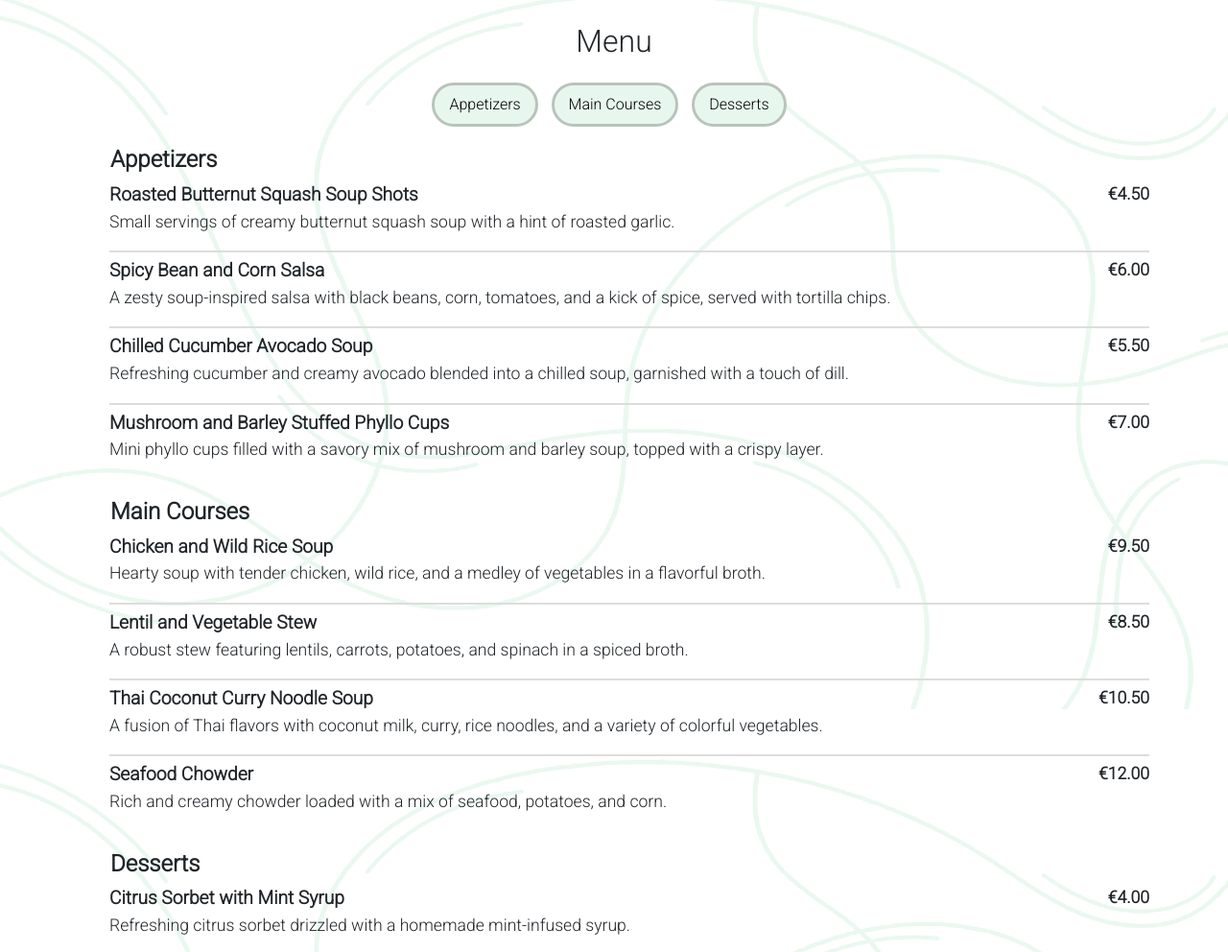
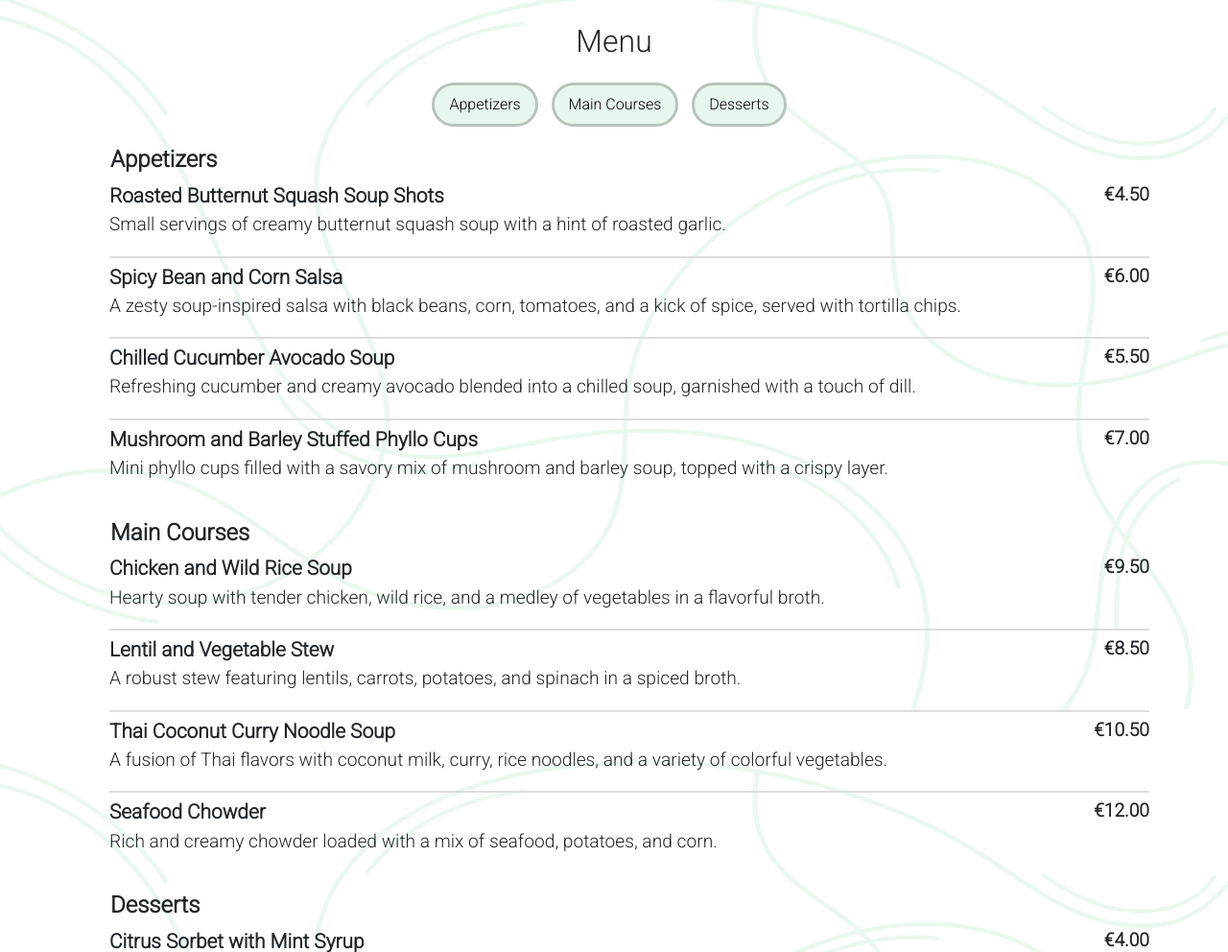
Before and after one commit to Darioc18/PP4-restaurant-booking-system, a Django app: page /menu/ in a window 1280 px wide. Shown: the part 61-1053 px from the top of the page at 96% size. Run offline with Django 4.2, Linux system fonts and the light colour scheme; some libraries are stand-ins or nearby versions.

```diff
--- a/static/css/style.css
+++ b/static/css/style.css
@@ -98,13 +98,13 @@ body {
 }
 
 .menu-item span {
-    font-size: 1.2em;
+    font-size: 1.3em;
     font-weight: bold;
 }
 
 .menu-description,
 .menu-item .menu-price {
-    font-size: 1.1em;
+    font-size: 1.2em;
 }
 
 .menu-price {
```
